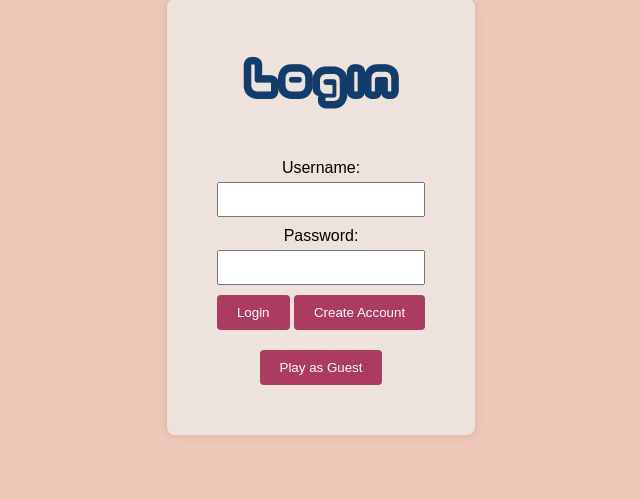
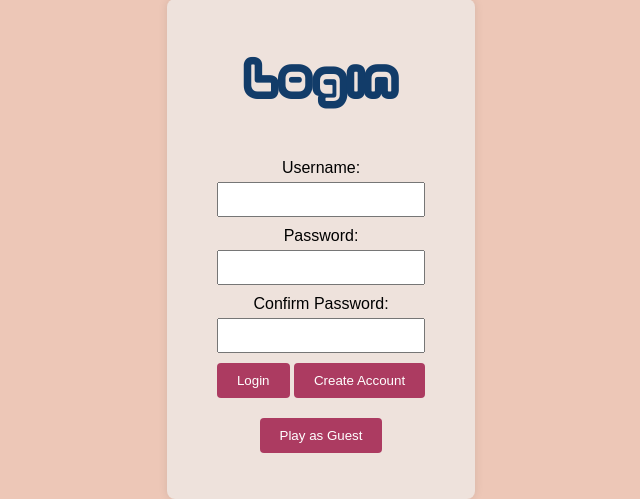
Before and after one commit to APre203/cse312Project, a Flask app: page / in a window 1280 px wide. Shown: the part 341-840 px from the top of the page, without its empty margins (319-959 px from the left). Before the commit the page ends 776 px from the top, so only its background shows below. Run offline with Flask 3, Linux system fonts and the light colour scheme.

Commit message:
Added database integration and salt/hashing

```diff
--- a/app.py
+++ b/app.py
@@ -1,4 +1,7 @@
 from flask import Flask, render_template, request, redirect, url_for, flash, get_flashed_messages
+from pymongo import MongoClient
+import hashlib
+import secrets
 
 
 app = Flask(__name__)
@@ -6,7 +9,25 @@ app.secret_key = 'your_secret_key'
 
 # This will obviously need to be changed to use a database
 
-users = {'username': 'password'}
+client = MongoClient('mongodb://localhost:27017/')
+db = client['your_database_name']
+users_collection = db['users']
+tokens_collection = db['tokens']
+
+def hash_password(password, salt):
+    hashed_password = hashlib.sha256((password + salt).encode()).hexdigest()
+    return hashed_password
+
+def generate_salt():
+    return secrets.token_hex(16)
+
+def hash_token(token):
+    hashed_token = hashlib.sha256(token.encode()).hexdigest()
+    return hashed_token
+
+def generate_token():
+    # Generate a random 32-byte token
+    return secrets.token_hex(32)
 
 @app.route('/')
 def index():
@@ -15,29 +36,51 @@ def index():
 @app.route('/login_or_create', methods=['POST'])
 def login_or_create():
 
-  flash_messages = get_flashed_messages(with_categories=False, category_filter=['danger'])
+    flash_messages = get_flashed_messages(with_categories=False, category_filter=['danger'])
 
-  for message in flash_messages:
-      flash(message, 'danger')
+    for message in flash_messages:
+        flash(message, 'danger')
 
-  username = request.form['username']
-  password = request.form['password']
-  action = request.form['action']
+    username = request.form['username']
+    password = request.form['password']
+    action = request.form['action']
+    confirm_password = request.form['confirm_password']
 
-  if action == 'login':
-      if username in users and users[username] == password:
-          return redirect(url_for('dashboard'))
-      else:
-          flash('Login failed. Please check your username and password.', 'danger')
-          return redirect(url_for('index'))
+    if action == 'login':
+        user = users_collection.find_one({'username': username})
+        if user:
+            # Get salt from the user document
+            salt = user['salt']
+            # Hash the provided password with the retrieved salt
+            hashed_password = hash_password(password, salt)
+            # Check if the hashed password matches the one stored in the database
+            if hashed_password == user['password']:
+                token = generate_token()
+                # Hash the token
+                hashed_token = hash_token(token)
+                # Store the hashed token in the database
+                tokens_collection.insert_one({'username': username, 'token': hashed_token})
+                # Set the token as a cookie with HttpOnly directive and expiration time
+                response = make_response(redirect(url_for('dashboard')))
+                response.set_cookie('auth_token', token, httponly=True, expires=datetime.datetime.now() + datetime.timedelta(hours=1))
+                return response
+        flash('Login failed. Please check your username and password.', 'danger')
+        return redirect(url_for('index'))
 
-  elif action == 'create_account':
-      if username not in users.keys():
-          users[username] = password
-          return redirect(url_for('dashboard'))
-      else:
-          flash('Username already taken. Please choose another username.', 'danger')
-          return redirect(url_for('index'))
+    elif action == 'create_account':
+        if password != confirm_password:
+            flash('Passwords do not match. Please try again.', 'danger')
+            return redirect(url_for('index'))
+
+        user = users_collection.find_one({'username': username})
+        if not user:
+            salt = generate_salt()
+            hashed_password = hash_password(password, salt)
+            users_collection.insert_one({'username': username, 'password': hashed_password, 'salt': salt})
+            return redirect(url_for('dashboard'))
+        else:
+            flash('Username already taken. Please choose another username.', 'danger')
+            return redirect(url_for('index'))
 
 @app.route('/play_as_guest', methods=['POST'])
 def play_as_guest():
--- a/templates/login.html
+++ b/templates/login.html
@@ -29,6 +29,9 @@
       <label for="password">Password:</label>
       <input type="password" id="password" name="password" required>
       <br>
+      <label for="confirm_password">Confirm Password:</label>
+      <input type="password" id="confirm_password" name="confirm_password" required>
+      <br>
       <button type="submit" name="action" value="login">Login</button>
       <button type="submit" name="action" value="create_account">Create Account</button>
     </form>
```
Lines whose indentation alone changed are shown as unchanged.
